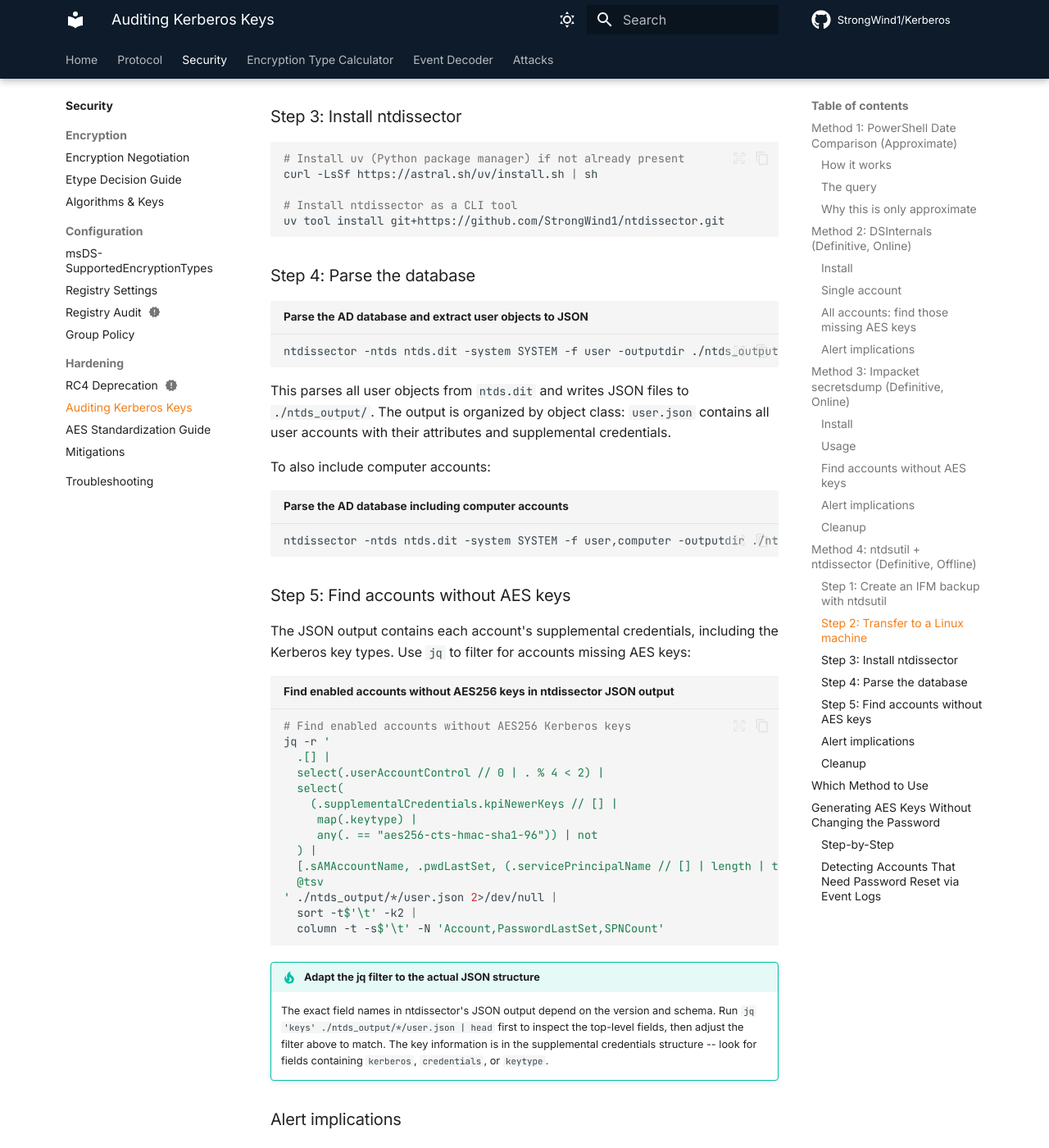
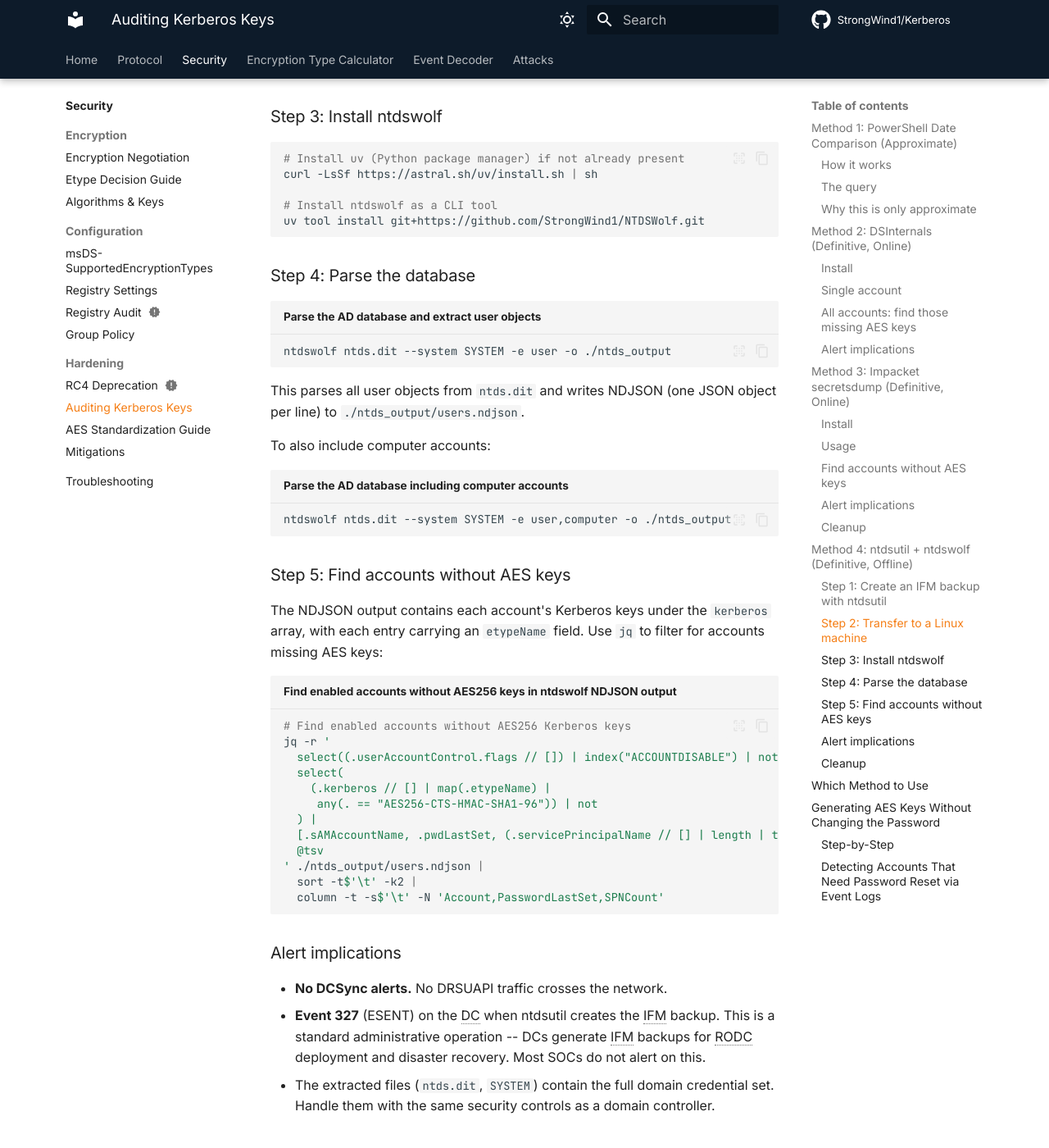
Before and after one commit to StrongWind1/Kerberos, an MkDocs documentation site: the page built from content/security/account-key-audit.md, in a window 1280 px wide and 1400 px high, scrolled down 6266 px. Shown: the whole window at 82% size. Built offline with MkDocs 1.6.1 and Material for MkDocs 9.7.7, drawn with Linux system fonts in a browser that asks for light colours; plug-ins that fetch from the network failed and are left out; comment, search, counter and statistics services are not loaded; some of the changed text lies outside the part shown.

Commit message:
docs: rename ntdissector references to ntdswolf

````diff
--- a/content/security/account-key-audit.md
+++ b/content/security/account-key-audit.md
@@ -10,7 +10,7 @@ covers four methods to surface that information, each with different trade-offs.
 | [PowerShell date comparison](#method-1-powershell-date-comparison-approximate) | Approximate | AD read access | No |
 | [DSInternals](#method-2-dsinternals-definitive-online) | Definitive | Domain admin / DCSync rights | **Yes** (DCSync) |
 | [Impacket secretsdump](#method-3-impacket-secretsdump-definitive-online) | Definitive | Domain admin / DCSync rights | **Yes** (DCSync) |
-| [ntdsutil + ntdissector](#method-4-ntdsutil-ntdissector-definitive-offline) | Definitive | Local admin on DC | Minimal (backup event only) |
+| [ntdsutil + ntdswolf](#method-4-ntdsutil-ntdswolf-definitive-offline) | Definitive | Local admin on DC | Minimal (backup event only) |
 
 ---
 
@@ -143,7 +143,7 @@ accounts are the highest priority to fix).
 
     Coordinate with your SOC before running this.  Whitelist the source machine and
     account in your detection rules for the duration of the audit, or use
-    [Method 4](#method-4-ntdsutil-ntdissector-definitive-offline) to avoid network-based
+    [Method 4](#method-4-ntdsutil-ntdswolf-definitive-offline) to avoid network-based
     alerts entirely.
 
 ---
@@ -207,7 +207,7 @@ comm -23 all_kerberos.txt has_aes256.txt
     anomaly detections (unusual DRSUAPI source OS, unusual network path to the DC).
 
     Coordinate with your SOC before running, or use
-    [Method 4](#method-4-ntdsutil-ntdissector-definitive-offline) instead.
+    [Method 4](#method-4-ntdsutil-ntdswolf-definitive-offline) instead.
 
 ### Cleanup
 
@@ -221,10 +221,10 @@ rm -f all_kerberos.txt has_aes256.txt
 
 ---
 
-## Method 4: ntdsutil + ntdissector (Definitive, Offline)
+## Method 4: ntdsutil + ntdswolf (Definitive, Offline)
 
 This method creates an offline copy of the AD database, transfers it to a Linux machine,
-and parses it with [ntdissector](https://github.com/StrongWind1/ntdissector).  Because
+and parses it with [ntdswolf](https://github.com/StrongWind1/NTDSWolf).  Because
 the key extraction happens offline against a file copy, no DCSync traffic crosses the
 network and no DRSUAPI-based alerts fire.
 
@@ -260,60 +260,50 @@ scp administrator@dc01:'C:\IFM\Active Directory\ntds.dit' ./ntds.dit
 scp administrator@dc01:'C:\IFM\registry\SYSTEM' ./SYSTEM
 ```
 
-### Step 3: Install ntdissector
+### Step 3: Install ntdswolf
 
 ```bash
 # Install uv (Python package manager) if not already present
 curl -LsSf https://astral.sh/uv/install.sh | sh
 
-# Install ntdissector as a CLI tool
-uv tool install git+https://github.com/StrongWind1/ntdissector.git
+# Install ntdswolf as a CLI tool
+uv tool install git+https://github.com/StrongWind1/NTDSWolf.git
 ```
 
 ### Step 4: Parse the database
 
-```bash title="Parse the AD database and extract user objects to JSON"
-ntdissector -ntds ntds.dit -system SYSTEM -f user -outputdir ./ntds_output -ts
+```bash title="Parse the AD database and extract user objects"
+ntdswolf ntds.dit --system SYSTEM -e user -o ./ntds_output
 ```
 
-This parses all user objects from `ntds.dit` and writes JSON files to `./ntds_output/`.
-The output is organized by object class: `user.json` contains all user accounts with
-their attributes and supplemental credentials.
+This parses all user objects from `ntds.dit` and writes NDJSON (one JSON object per line)
+to `./ntds_output/users.ndjson`.
 
 To also include computer accounts:
 
 ```bash title="Parse the AD database including computer accounts"
-ntdissector -ntds ntds.dit -system SYSTEM -f user,computer -outputdir ./ntds_output -ts
+ntdswolf ntds.dit --system SYSTEM -e user,computer -o ./ntds_output
 ```
 
 ### Step 5: Find accounts without AES keys
 
-The JSON output contains each account's supplemental credentials, including the Kerberos
-key types.  Use `jq` to filter for accounts missing AES keys:
+The NDJSON output contains each account's Kerberos keys under the `kerberos` array, with
+each entry carrying an `etypeName` field.  Use `jq` to filter for accounts missing AES keys:
 
-```bash title="Find enabled accounts without AES256 keys in ntdissector JSON output"
+```bash title="Find enabled accounts without AES256 keys in ntdswolf NDJSON output"
 # Find enabled accounts without AES256 Kerberos keys
 jq -r '
-  .[] |
-  select(.userAccountControl // 0 | . % 4 < 2) |
+  select((.userAccountControl.flags // []) | index("ACCOUNTDISABLE") | not) |
   select(
-    (.supplementalCredentials.kpiNewerKeys // [] |
-     map(.keytype) |
-     any(. == "aes256-cts-hmac-sha1-96")) | not
+    (.kerberos // [] | map(.etypeName) |
+     any(. == "AES256-CTS-HMAC-SHA1-96")) | not
   ) |
   [.sAMAccountName, .pwdLastSet, (.servicePrincipalName // [] | length | tostring)] |
   @tsv
-' ./ntds_output/*/user.json 2>/dev/null |
+' ./ntds_output/users.ndjson |
   sort -t$'\t' -k2 |
   column -t -s$'\t' -N 'Account,PasswordLastSet,SPNCount'
 ```
-
-!!! tip "Adapt the jq filter to the actual JSON structure"
-    The exact field names in ntdissector's JSON output depend on the version and schema.
-    Run `jq 'keys' ./ntds_output/*/user.json | head` first to inspect the top-level
-    fields, then adjust the filter above to match.  The key information is in the
-    supplemental credentials structure -- look for fields containing `kerberos`,
-    `credentials`, or `keytype`.
 
 ### Alert implications
 
@@ -341,7 +331,7 @@ rm -rf ./ntds_output
 | Quick estimate of how many accounts might lack AES keys | Method 1 (PowerShell dates) |
 | Definitive audit, SOC can whitelist DCSync alerts | Method 2 (DSInternals) -- best PowerShell integration |
 | Definitive audit from a Linux attack/audit box | Method 3 (secretsdump) |
-| Definitive audit, cannot trigger DCSync alerts | Method 4 (ntdsutil + ntdissector) |
+| Definitive audit, cannot trigger DCSync alerts | Method 4 (ntdsutil + ntdswolf) |
 | Regular ongoing monitoring (scheduled task) | Method 1 for triage, Method 2 for periodic verification |
 
 ---
@@ -387,7 +377,7 @@ Remove-ADFineGrainedPasswordPolicy -Identity "Temp-NoHistory" -Confirm:$false
 After the reset, the account's supplemental credentials will contain AES128 and AES256
 keys derived from the (unchanged) password.  You can verify this with
 [DSInternals](#method-2-dsinternals-definitive-online) or
-[ntdissector](#method-4-ntdsutil-ntdissector-definitive-offline).
+[ntdswolf](#method-4-ntdsutil-ntdswolf-definitive-offline).
 
 !!! warning "The FGPP must be removed immediately"
     Leaving a `PasswordHistoryCount = 0` FGPP in place disables password history for
@@ -449,26 +439,6 @@ The table below shows the property indices used in the PowerShell examples on th
 
 #### Queries
 
-**Splunk:**
-
-```spl title="Find accounts configured for AES but still getting RC4 tickets"
-index=wineventlog EventCode IN (4768, 4769) Ticket_Encryption_Type=0x17
-| stats count dc(src) as KDC_count by Account_Name
-| lookup ad_accounts sAMAccountName as Account_Name
-    OUTPUT msDS_SupportedEncryptionTypes
-| where msDS_SupportedEncryptionTypes >= 8
-| table Account_Name msDS_SupportedEncryptionTypes count KDC_count
-```
-
-**KQL (Microsoft Sentinel):**
-
-```kql title="Find AES-configured accounts receiving RC4 tickets"
-SecurityEvent
-| where EventID in (4768, 4769)
-| where TicketEncryptionType == "0x17"
-| summarize EventCount = count(), KDCs = dcount(Computer) by TargetAccount
-```
-
 **PowerShell cross-reference:**
 
 ```powershell title="Cross-reference AD etype config against event log RC4 usage"
````
Also changed, not shown: CHANGELOG.md (+1 -1 lines), content/security/aes-standardization.md (+1 -1 lines), content/security/index.md (+1 -1 lines).
